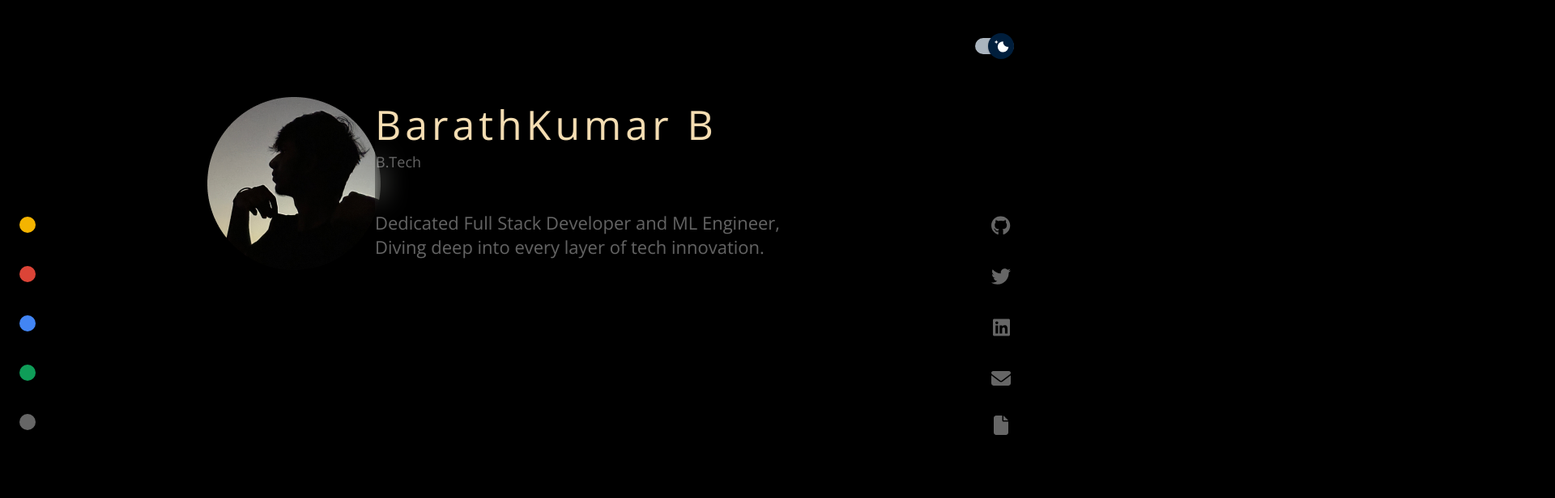
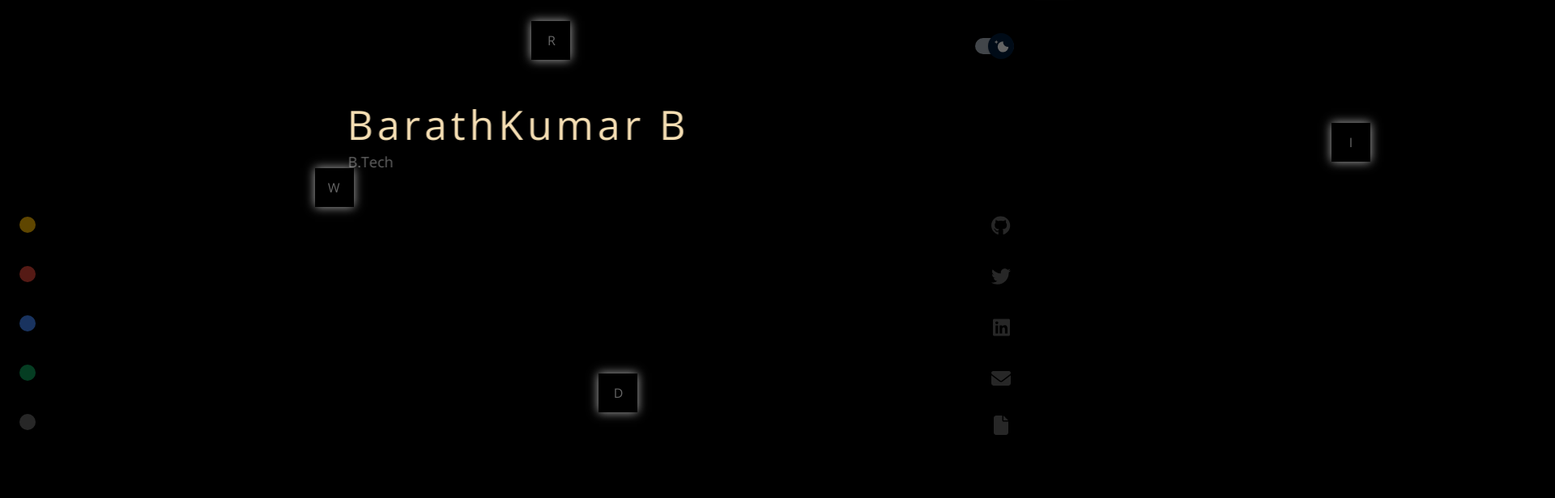
Before and after one commit to barathbalasubramanian/material_ui, a React (Create React App) app: page / in a window 1280 px wide. Shown: the top 616 px of the page at 81% size, 1920 px wide, since content can reach past the window. Built offline with nearby package versions, Linux system fonts and the light colour scheme.

Commit message:
Photo and name content

```diff
--- a/src/components/Home.js
+++ b/src/components/Home.js
@@ -7,7 +7,7 @@ import Hero from "./hero";
 
 function Home() {
 
-  const [showComponents, setShowComponents] = useState(true);
+  const [showComponents, setShowComponents] = useState(false);
   useEffect(() => {
     if (showComponents) {
         const timer = setTimeout(() => {
--- a/src/components/hero.js
+++ b/src/components/hero.js
@@ -1,4 +1,4 @@
-import React, { useEffect, useRef } from 'react';
+import React, { useEffect, useRef, useState } from 'react';
 import Styles from '../css/hero.module.css';
 import snd from '../assets/keyboard.mp3';
 import me from '../assets/me.png'
@@ -13,26 +13,27 @@ function Hero({ onCompletion }) {
     const keyboardRef = useRef(null);
     const nameRef = useRef(null);
     const degreeRef = useRef(null);
+    const [open , setOpen] = useState(false)
 
     useEffect(() => {
 
-        // const keyboard = document.querySelector('.fade-in')
-        // keyboard.classList.add('visible')
+        const keyboard = document.querySelector('.fade-in')
+        keyboard.classList.add('visible')
 
-        // setTimeout(() => { typeName() } , 200 );
+        setTimeout(() => { typeName() } , 200 );
 
         const nameDuration = 'BarathKumar B'.length * 200;
         const degDuration = "B.Tech".length * 200;
 
-        // const typingTimer = setTimeout(typing, 500 + nameDuration);
-        // const splitKeysTimer = setTimeout(() => {
+        const typingTimer = setTimeout(typing, 500 + nameDuration);
+        const splitKeysTimer = setTimeout(() => {
             splitKeys();
             onCompletion();
-        // }, 1000 + nameDuration + degDuration + 500);
+        }, 1000 + nameDuration + degDuration + 500);
 
         return () => {
-            // clearTimeout(typingTimer);
-            // clearTimeout(splitKeysTimer);
+            clearTimeout(typingTimer);
+            clearTimeout(splitKeysTimer);
         };
     }, []);
 
@@ -52,6 +53,9 @@ function Hero({ onCompletion }) {
             document.querySelector('.keyboard').style.display = "none"
         }, 500)
         setTimeout(() => {
+            var name = document.querySelector(`.${Styles.name}`)
+            name.classList.add(`${Styles.name_after}`)
+            setOpen(true)
             onCompletion();
             const image = document.querySelector(`.${Styles.photo}`);
             image.classList.add(`${Styles.animate}`);
@@ -112,11 +116,14 @@ function Hero({ onCompletion }) {
                 <source src={snd} type="audio/mpeg" />
             </audio>
             <div className={Styles.name}>
-                <div className={`${Styles.myName} myName`} ref={nameRef}>BarathKumar B</div>
-                <div className={`${Styles.deg} deg`} ref={degreeRef}>B.Tech</div>
-                <div className={Styles.small_ab}>
-                    Dedicated Full Stack Developer and ML Engineer, Diving deep into every layer of tech innovation.
-                </div>
+                <div className={`${Styles.myName} myName`} ref={nameRef}></div>
+                <div className={`${Styles.deg} deg`} ref={degreeRef}></div>
+                {
+                    open &&
+                    <div className={Styles.small_ab}>
+                        Dedicated Full Stack Developer and ML Engineer, Diving deep into every layer of tech innovation.
+                    </div>
+                }
             </div>
             <div className={`${Styles.herokeyboard} keydiv fade-in`} >
                 <div className={`${Styles.keyboard} keyboard`} ref={keyboardRef}>
--- a/src/css/hero.module.css
+++ b/src/css/hero.module.css
@@ -41,10 +41,14 @@
     position: absolute;
     top: 15%;
     left: 50%;
-    transform: translate(-35%);
+    transform: translate(-50%);
     color: var(--text);
     backdrop-filter: blur(15px);
     transition: all .5s ease-in;
+}
+
+.name_after {
+    transform: translate(-35%);
 }
 
 .myName {
@@ -73,9 +77,9 @@
     width: 0;
     height: 0;
     position: absolute;
-    top: 0;
+    top: -100px;
     right: 200em;
-    transition: all .5s;
+    transition: all 1s ease-in;
 }
 .intro {
     display: none;
```
